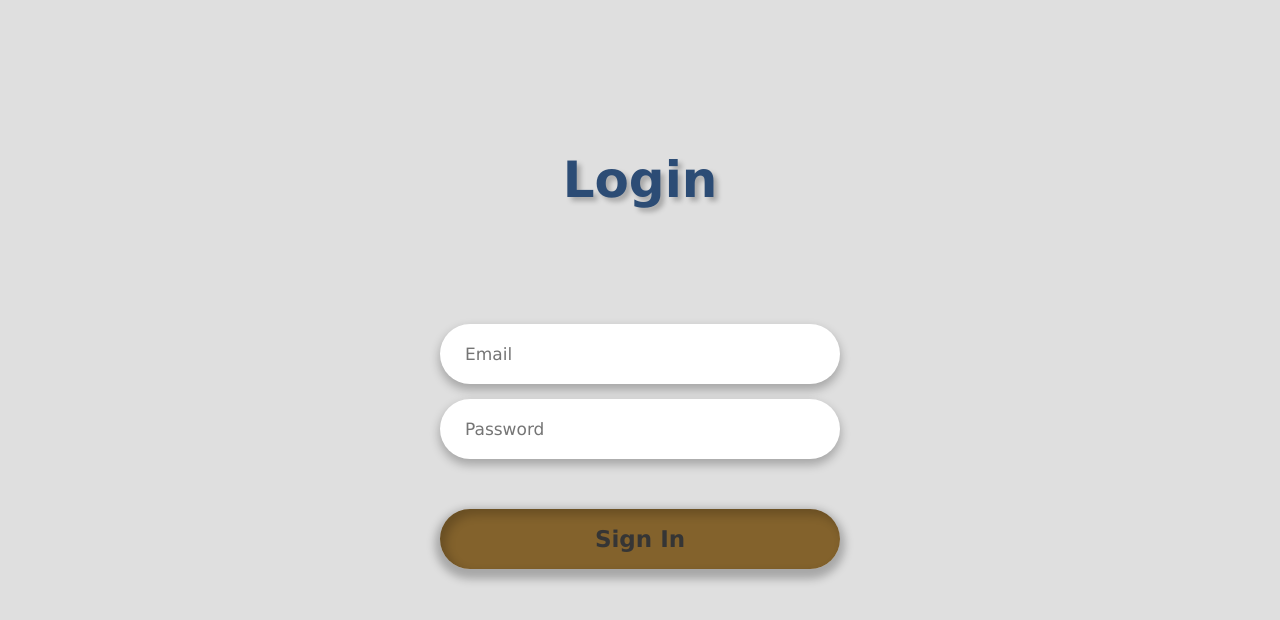
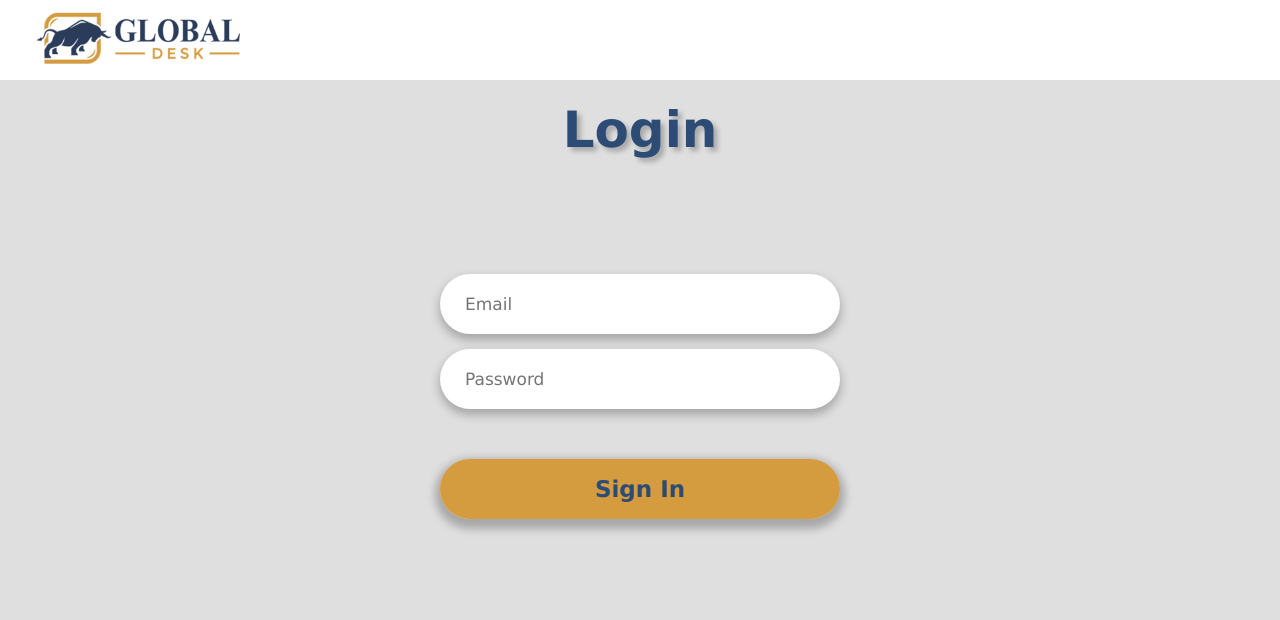
Before and after one commit to SuleymanDeveci/Global-Desk-Project, a React (Vite) app in the folder Frontend/: page / in a window 1280 px wide. Shown: the top 620 px of the page. Built offline with nearby package versions, Linux system fonts and the light colour scheme.

Commit message:
Header added and more styling update

```diff
--- /dev/null
+++ b/Frontend/src/components/Header/Header.css
@@ -0,0 +1,21 @@
+* {
+  margin: 0;
+  padding: 0;
+  box-sizing: border-box;
+}
+
+.header-box {
+  background-color: white;
+  width: 100%;
+  position: fixed;
+}
+
+.image-box {
+  margin-left: 30px;
+}
+
+.image-box img {
+  width: 220px;
+  padding-top: 8px;
+  padding-bottom: 8px;
+}
--- /dev/null
+++ b/Frontend/src/components/Header/Header.tsx
@@ -0,0 +1,13 @@
+import "./Header.css";
+
+const Header: React.FC = () => {
+  return (
+    <div className="header-box">
+      <div className="image-box">
+        <img src="../../../global-desk-header.png" alt="" />
+      </div>
+    </div>
+  );
+};
+
+export default Header;
--- /dev/null
+++ b/Frontend/src/main.css
@@ -0,0 +1,4 @@
+#root {
+  width: 100%;
+  height: 100vh;
+}
--- a/Frontend/src/main.tsx
+++ b/Frontend/src/main.tsx
@@ -1,10 +1,13 @@
 import { StrictMode } from "react";
 import { createRoot } from "react-dom/client";
 import App from "./components/App.tsx";
+import Header from "./components/Header/Header.tsx";
 import { BrowserRouter } from "react-router-dom";
+import "./main.css";
 
 createRoot(document.getElementById("root")!).render(
   <StrictMode>
+    <Header />
     <BrowserRouter>
       <App />
     </BrowserRouter>
--- a/Frontend/src/pages/Home/Home.css
+++ b/Frontend/src/pages/Home/Home.css
@@ -16,7 +16,7 @@
   display: flex;
   flex-direction: column;
   align-items: center;
-  margin-top: 50px;
+  margin-top: 150px;
 }
 
 .client-table {
@@ -28,7 +28,7 @@
   border-bottom-right-radius: 58px;
   border-top-left-radius: 58px;
   overflow: hidden;
-  box-shadow: 0 0 30px 5px rgba(0, 0, 0, 0.35);
+  box-shadow: 0 0 30px 2px rgba(0, 0, 0, 0.35);
 }
 
 .client-table tr {
--- a/Frontend/src/pages/Login/Login.css
+++ b/Frontend/src/pages/Login/Login.css
@@ -12,11 +12,14 @@ body {
   background-color: #dfdfdf;
 }
 .main-container {
+  align-self: center;
+  justify-self: center;
   display: flex;
   justify-content: center;
   flex-direction: column;
   width: 400px;
   height: 600px;
+  margin-top: 50px;
 }
 
 .main-container h2 {
--- a/Frontend/src/pages/Login/Login.tsx
+++ b/Frontend/src/pages/Login/Login.tsx
@@ -33,7 +33,6 @@ const Login: React.FC = observer(() => {
       });
 
       if (response.status === 200) {
-        alert("Login successful!");
         navigate("/home");
       } else if (response.status === 401) {
         setLoginButtonDisabled(true);
@@ -41,7 +40,7 @@ const Login: React.FC = observer(() => {
       }
     } catch (errorAPI) {
       setError("An error occurred. Please try again later.");
-      console.log(errorAPI);
+      alert("An error occurred. Please try again later.");
     }
   };
 
--- a/Frontend/src/stores/loginStore.ts
+++ b/Frontend/src/stores/loginStore.ts
@@ -4,7 +4,7 @@ class LoginStore {
   email = "";
   password = "";
   error = "";
-  disableLoginButton = true;
+  disableLoginButton = false;
 
   constructor() {
     makeAutoObservable(this);
```
Also changed, not shown: Frontend/global-desk-header.png (added).
